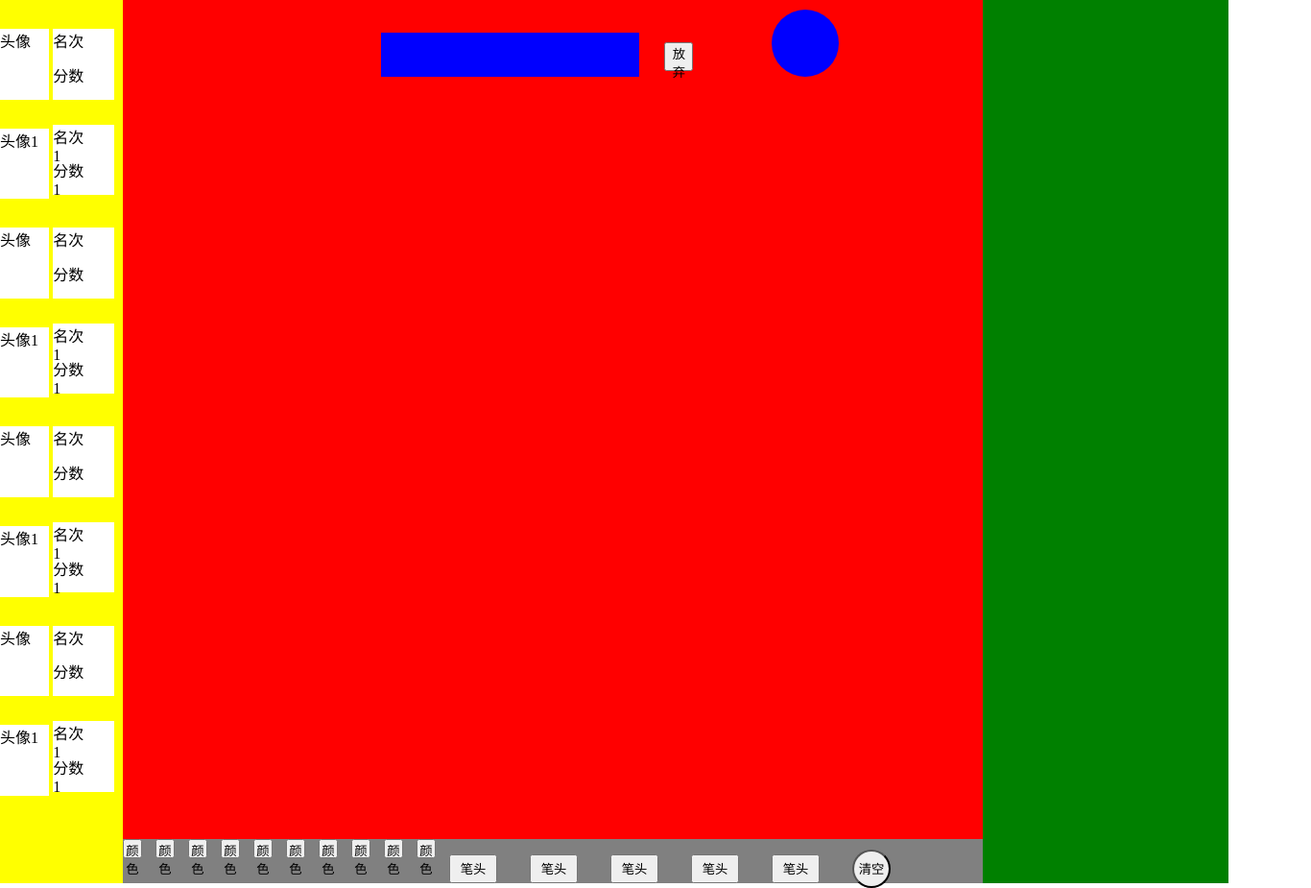
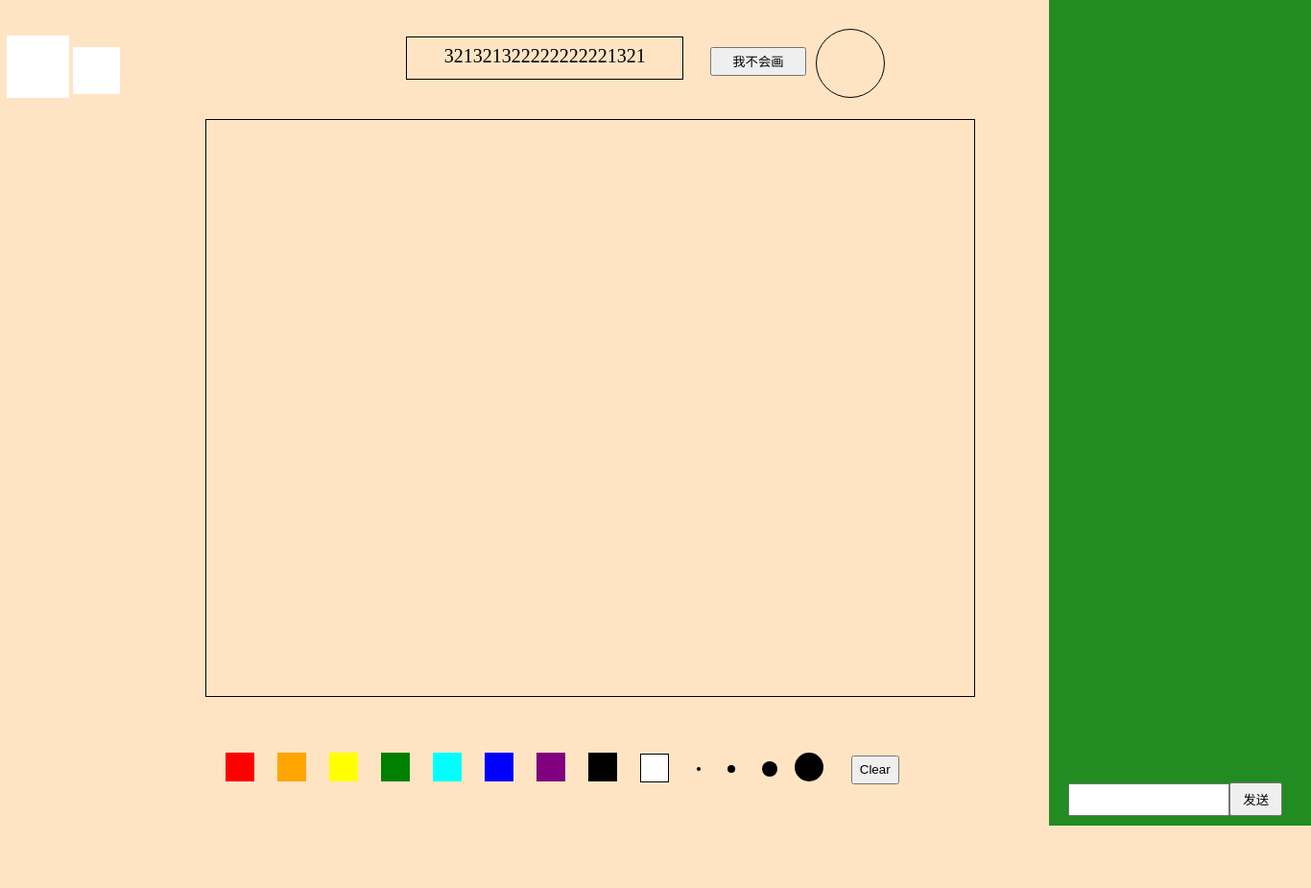
Before and after one commit to TeamOfUs/guess-and-draw, a website: page views/index.html in a window 1280 px wide. Shown: the whole page at 96% size, 1366 px wide, since content can reach past the window. After the commit the page ends 860 px from the top, so only its background shows below. Drawn offline with Linux system fonts and the light colour scheme.

Commit message:
更新布局

```diff
--- a/gulpfile.js
+++ b/gulpfile.js
@@ -16,7 +16,7 @@ gulp.task('webserver', function () {
 
 gulp.task('watch', function () {
     gulp.watch('./views/*.html', ['html-reload'])
-    gulp.watch('./public/stylesheets/*.less', ['less-reload'])
+    gulp.watch('./public/stylesheets/*.css', ['less-reload'])
     gulp.watch('./public/scripts/*.js', ['js-reload'])
 });
 gulp.task('html-reload', function () {
--- a/public/stylesheets/index-stylesheet.css
+++ b/public/stylesheets/index-stylesheet.css
@@ -1,122 +1,263 @@
-
 * {
-	margin:0;
+  margin: 0;
   padding: 0;
-}
-html,body {
-	min-height: 920px;
-	min-width: 1280px;
-	height: 100%;
+  /*  font-family: "Microsoft YaHei";*/
 }
 
+html,
+body {
+  min-height: 860px;
+  min-width: 1366px;
+  height: 100%;
+  background-color: bisque;
+}
+
+
+/*left*/
+
 .display {
-
-	background-color:yellow;
   height: 100%;
   width: 10%;
   float: left;
 }
+.player{
+  padding: 5%;
+  margin: 30px auto;
+
+}
 .label-icon {
-
-
   background-color: white;
-	width: 40%;
-	height: 8%;
-	margin-top: 30px;
+  width: 65px;
+  height: 65px;
   display: inline-block;
   vertical-align: bottom;
 }
+
 .label-mark {
-
-
   background-color: white;
   margin-top: 10px;
   display: inline-block;
-	width: 50%;
-	height: 8%;
+  height: 49px;
+  width: 49px;
 }
+
+/*
 .place {
-
   background-color: white;
   width: 50%;
   height: 5%;
 }
+*/
 
 .mark {
   background-color: white;
   margin-top: 50%;
-
   width: 50%;
   height: 5%;
 }
 
+
+/*left*/
+
+
+/*mid*/
+
 .canvas {
-
   position: relative;
-	background-color: red;
   height: 100%;
   width: 70%;
   float: left;
 }
 
-.canvas-title {
-	background-color: blue;
+canvas {
+  display: block;
+  width: 800px;
+  margin: 5% auto;
+  border: 1px solid black;
+}
+
+.canvas-head {
   width: 30%;
   height: 5%;
-	position:relative;
+  position: relative;
+  left: 30%;
   top: 10px;
-	left: 30%;
   display: inline-block;
+  text-align: center;
+  border: 1px solid black;
 }
+
+.canvas-title {
+  position: relative;
+  top: 20%;
+  display: inline-block;
+  font-size: 20px;
+}
+
+.button-forgo-type {
+  position: relative;
+  bottom: 30%;
+  width: 100px;
+  height: 30px;
+  margin-right: 10px;
+  margin-left: 110%;
+}
+
 .canvas-time {
-	background-color: blue;
   width: 70px;
   height: 70px;
-	position:relative;
-	top: 10px;
-	left: 45%;
-	border-radius:80%;
+  position: relative;
+  top: 30px;
+  left: 44%;
+  border-radius: 50%;
   display: inline-block;
+  border: 1px solid black;
 }
 
 .canvas-tools {
-	background-color: gray;
-	width: 100%;
+  /*  padding: 0 50px;*/
+  width: 780px;
   height: 5%;
-	position:absolute;
-	bottom: 0px;
+  margin: 10px auto;
 }
 
+.button-color-type {
+  width: 30px;
+  height: 30px;
+  margin: 10px 10px;
+  border: 0;
+}
+
+.button-pen-type {
+  border: 0;
+  background-color: black;
+  /*  margin: 10px;*/
+  border-radius: 50%;
+}
+
+.button-clear-type {
+  width: 50px;
+  height: 30px;
+  margin-left: 40px;
+  vertical-align: text-bottom;
+}
+
+
+/*pen btns*/
+
+#red {
+  background-color: red;
+}
+
+#orange {
+  background-color: orange;
+}
+
+#yellow {
+  background-color: yellow;
+}
+
+#green {
+  background-color: green;
+}
+
+#cyan {
+  background-color: cyan;
+}
+
+#blue {
+  background-color: blue;
+}
+
+#purple {
+  background-color: purple;
+}
+
+#black {
+  background-color: black;
+}
+
+#white {
+  background-color: white;
+  border: 1px solid black;
+}
+
+.div-pen-type {
+  position: relative;
+  display: inline-block;
+  width: 30px;
+  height: 30px;
+}
+
+.div-pen-type button {
+  position: absolute;
+}
+
+#x1-width {
+  width: 4px;
+  height: 4px;
+  left: 50%;
+  top: 50%;
+}
+
+#x4-width {
+  width: 8px;
+  height: 8px;
+  left: 45%;
+  top: 45%;
+}
+
+#x8-width {
+  width: 16px;
+  height: 16px;
+  left: 50%;
+  top: 30%;
+}
+
+#x16-width {
+  width: 30px;
+  height: 30px;
+  left: 50%;
+}
+
+
+/*pen btns*/
+
+
+/*mid*/
+
+
+/*chatPanel;*/
+
 .chat {
-
-	background-color: green;
+  background-color: forestgreen;
+  position: relative;
   height: 100%;
   width: 20%;
+  min-width: 229px;
   float: left;
 }
 
-.button-color-type {
-	width: 20px;
-	height: 20px;
-	margin-right:10px;
+#chatInput {
+  position: absolute;
+  bottom: 10px;
+  left: 20px;
+  width: 60%;
+  height: 30px;
 }
 
-.button-forgo-type{
-	width: 30px;
-	height: 30px;
-	margin-right: 10px;
-	margin-top: 10px;
-	margin-left: 110%;
+#chatBtn {
+  position: absolute;
+  bottom: 10px;
+  right: 30px;
+  width: 20%;
+  height: 35px;
 }
-.button-pen-type{
 
-	width: 50px;
-	height: 30px;
-	margin-right: 30px;
-
+#chatList {
+  padding: 20px;
+  list-style: none;
+  height: 90%;
+  overflow-y: scroll;
+  word-wrap: break-word;
 }
-.button-clear-type {
-	width: 40px;
-	height: 40px;
-	border-radius:60%;
-}
--- a/views/index.html
+++ b/views/index.html
@@ -1,93 +1,68 @@
 <!DOCTYPE html>
 <html lang="zh">
+
 <head>
   <meta charset="UTF-8">
   <title>你画我猜</title>
   <link rel="stylesheet" href="../public/stylesheets/index-stylesheet.css" />
 </head>
+
 <body>
   <div class="display">
-
-		<div class="label-icon">头像</div>
+    <div class="player">
+    <div class="label-icon"></div>
     <div class="label-mark">
-			<div class="place">名次</div>
-			<div class="mark">分数</div>
+<!--      <div class="place"></div>-->
+<!--      <div class="mark"></div>-->
     </div>
 
-		<div class="label-icon">头像1</div>
-		<div class="label-mark">
-			<div class="place">名次1</div>
-			<div class="mark">分数1</div>
-		</div>
-
-			<div class="label-icon">头像</div>
-		<div class="label-mark">
-			<div class="place">名次</div>
-			<div class="mark">分数</div>
-		</div>
-
-		<div class="label-icon">头像1</div>
-		<div class="label-mark">
-			<div class="place">名次1</div>
-			<div class="mark">分数1</div>
-		</div>
-
-			<div class="label-icon">头像</div>
-		<div class="label-mark">
-			<div class="place">名次</div>
-			<div class="mark">分数</div>
-		</div>
-
-		<div class="label-icon">头像1</div>
-		<div class="label-mark">
-			<div class="place">名次1</div>
-			<div class="mark">分数1</div>
-		</div>
-
-			<div class="label-icon">头像</div>
-		<div class="label-mark">
-			<div class="place">名次</div>
-			<div class="mark">分数</div>
-		</div>
-
-		<div class="label-icon">头像1</div>
-		<div class="label-mark">
-			<div class="place">名次1</div>
-			<div class="mark">分数1</div>
     </div>
 
 
   </div>
 
   <div class="canvas">
-		<div class="canvas-title">
-			<button type="button" class="button-forgo-type">放弃</button>
+    <div class="canvas-head">
+      <span class="canvas-title">321321322222222221321</span>
+      <button type="button" class="button-forgo-type">我不会画</button>
     </div>
     <div class="canvas-time"></div>
+    <canvas id="panel" width="800px" height="600px">不支持Canvas,请使用高级浏览器。</canvas>
     <div class="canvas-tools">
-			<button type="button" class="button-color-type">颜色</button>
-			<button type="button" class="button-color-type">颜色</button>
-			<button type="button" class="button-color-type">颜色</button>
-			<button type="button" class="button-color-type">颜色</button>
-			<button type="button" class="button-color-type">颜色</button>
-			<button type="button" class="button-color-type">颜色</button>
-			<button type="button" class="button-color-type">颜色</button>
-			<button type="button" class="button-color-type">颜色</button>
-			<button type="button" class="button-color-type">颜色</button>
-			<button type="button" class="button-color-type">颜色</button>
+      <button id="red" type="button" class="button-color-type"></button>
+      <button id="orange" type="button" class="button-color-type"></button>
+      <button id="yellow" type="button" class="button-color-type"></button>
+      <button id="green" type="button" class="button-color-type"></button>
+      <button id="cyan" type="button" class="button-color-type"></button>
+      <button id="blue" type="button" class="button-color-type"></button>
+      <button id="purple" type="button" class="button-color-type"></button>
+      <button id="black" type="button" class="button-color-type"></button>
+      <button id="white" type="button" class="button-color-type"></button>
+      <div id="x1" class="div-pen-type">
+        <button id="x1-width" type="button" class="button-pen-type"></button>
+      </div>
+      <div id="x2" class="div-pen-type">
+        <button id="x4-width" type="button" class="button-pen-type"></button>
+      </div>
+      <div id="x8" class="div-pen-type">
+        <button id="x8-width" type="button" class="button-pen-type"></button>
+      </div>
+      <div id="x16" class="div-pen-type">
+        <button id="x16-width" type="button" class="button-pen-type"></button>
+      </div>
 
 
-			<button type="button" class="button-pen-type">笔头</button>
-			<button type="button" class="button-pen-type">笔头</button>
-			<button type="button" class="button-pen-type">笔头</button>
-			<button type="button" class="button-pen-type">笔头</button>
-			<button type="button" class="button-pen-type">笔头</button>
-
-			<button type="button" class="button-clear-type">清空</button>
+      <button type="button" class="button-clear-type">Clear</button>
     </div>
   </div>
 
-	<div class="chat"></div>
+  <div class="chat">
+    <ul id="chatList">
+    </ul>
+    <input type="text" id="chatInput">
+    <button id="chatBtn">发送</button>
+  </div>
   <script src="../public/scripts/dist/main.js"></script>
 </body>
+
 </html>
```
Lines whose indentation alone changed are shown as unchanged.
